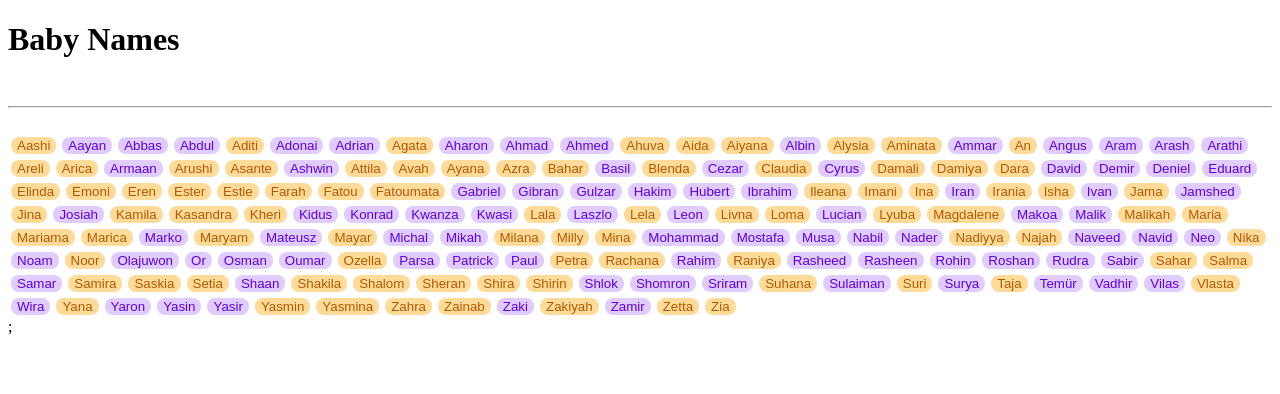
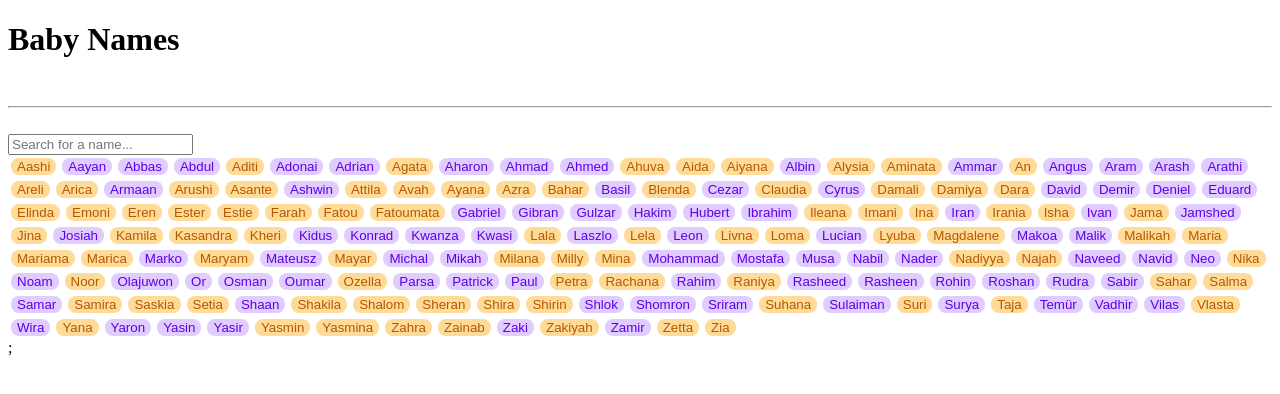
Before and after one commit to jo-rooke/baby-names, a React (Create React App) app: page / in a window 1280 px wide. Shown: the top 394 px of the page. Built offline with nearby package versions, Linux system fonts and the light colour scheme; the HTML template or start-up script is replaced by a standard one.

Commit message:
level 2, search bar functional

```diff
--- a/src/components/MainContent.tsx
+++ b/src/components/MainContent.tsx
@@ -1,12 +1,24 @@
 import Name from "./Name";
 import names from "../names.json";
+import { useState } from "react";
+import { NameProps } from "../NameProps";
 
 export default function MainContent(): JSX.Element {
+  const [searchTerm, setSearchTerm] = useState("");
   const sortedNames = names.sort((a, b) => (a.name < b.name ? -1 : 1));
 
+  const filteredNames: NameProps[] = sortedNames.filter((name) => {
+    return name.name.toLowerCase().includes(searchTerm.toLowerCase());
+  });
+
   return (
+    <>
+      <input
+        onChange={(e) => setSearchTerm(e.target.value)}
+        placeholder="Search for a name..."
+      />
       <div className="name">
-      {sortedNames.map((eachName) => (
+        {filteredNames.map((eachName) => (
           <Name
             key={eachName.id}
             id={eachName.id}
@@ -15,5 +27,6 @@ export default function MainContent(): JSX.Element {
           />
         ))}
       </div>
+    </>
   );
 }
```
Lines whose indentation alone changed are shown as unchanged.
